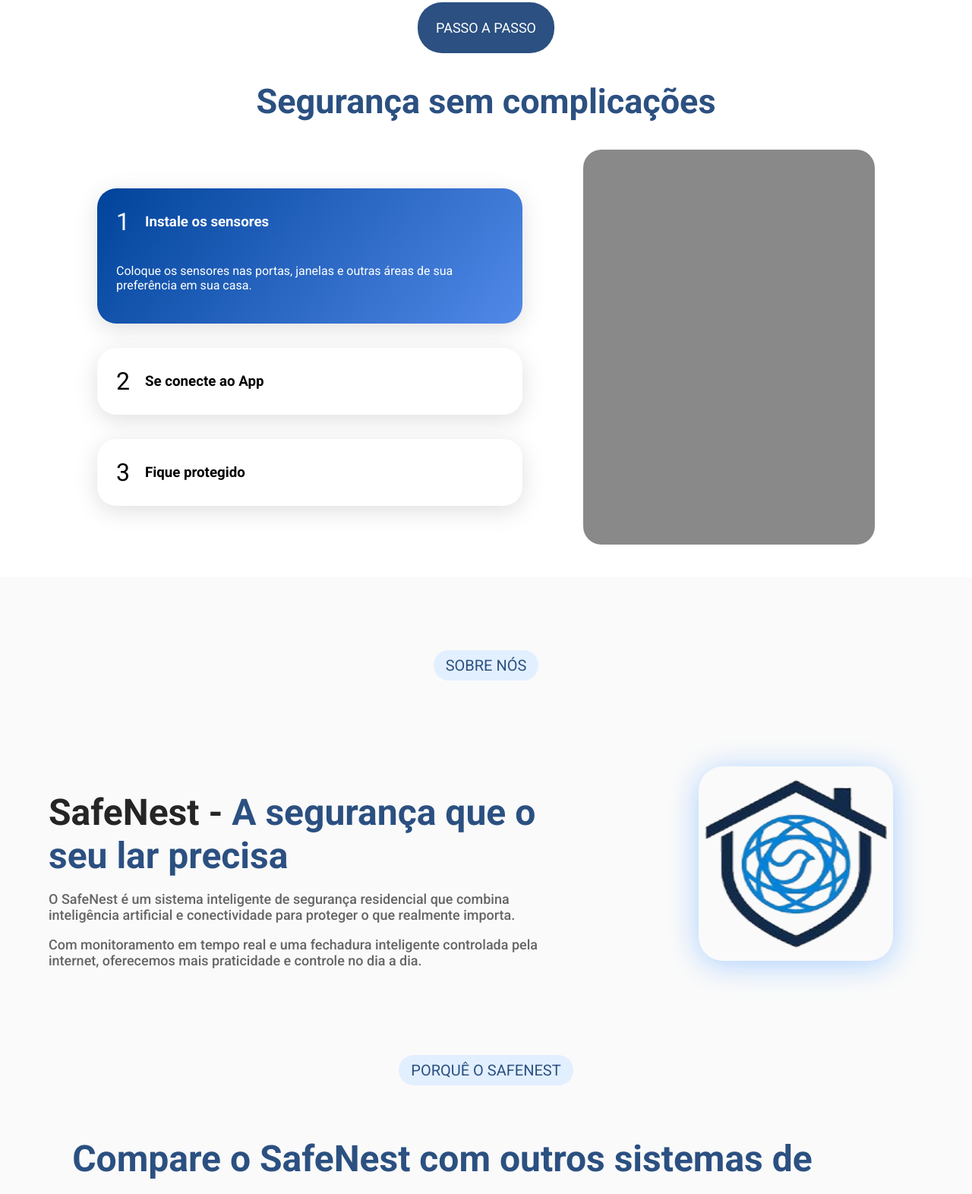
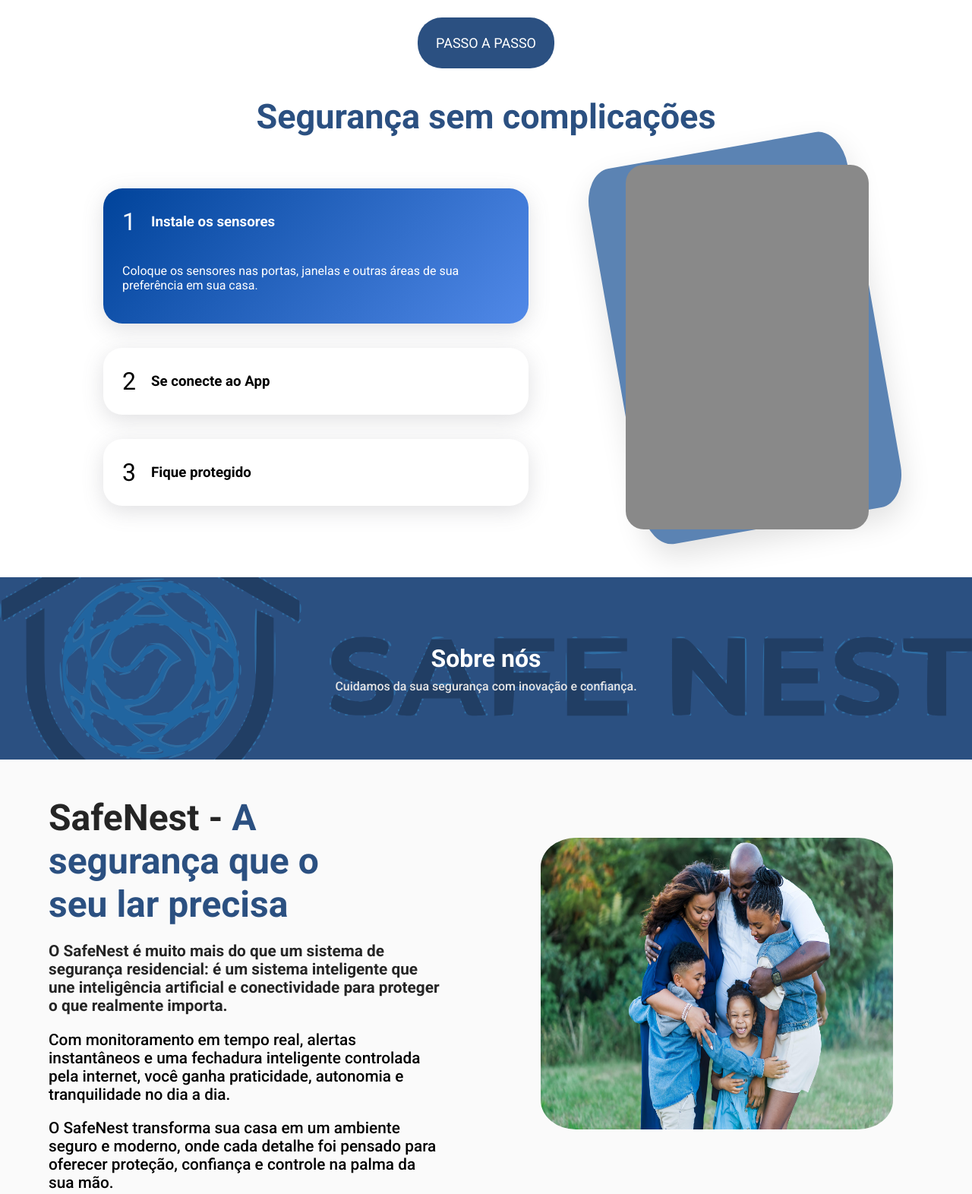
Before and after one commit to mariaeduardadepascoa/SafeNest, a website: page Web/index.html in a window 1280 px wide. Shown: the part 1640-3212 px from the top of the page at 76% size. Drawn offline with nearby package versions, Linux system fonts and the light colour scheme.

Commit message:
Refator e fix: Melhora da seção sobre nós web e concerto de rotas do usuario na API

```diff
--- a/Web/index.html
+++ b/Web/index.html
@@ -160,35 +160,31 @@
                 </div>
 
             </div>
-            <div class="comece-a-usar-imagem SR"></div>
+            <div class="comece-a-usar-wrapper SR">
+                <div class="comece-a-usar-container"></div>
+                <div class="comece-a-usar-imagem"></div>
+            </div>
         </div>
-
-
-
-
-
     </section>
 
     <section id="sobre-nos">
-        <h2 class="titulo-bolha-introducao SR">SOBRE NÓS</h2>
+        <h2 class="titulo-bolha-introducao SR">
+            <img src="../imagens/logoSafeNestescrita.svg" alt="">
+            <p class="texto-sobreposto">Sobre nós</p>
+            <p class="texto-sobreposto2">Cuidamos da sua segurança com inovação e confiança.</p>
+        </h2>
         <div class="containerSobreNos SR">
 
             <article class="conteiner-sobrenos">
-                <div class="texts">
-                    <p class="texto-subtitulo"><span style="color: #252525;">SafeNest - </span> A segurança que o seu
-                        lar
-                        precisa</p>
-                    <p class="texto-geral sobrenos-texto">O SafeNest é um sistema inteligente de segurança residencial
-                        que
-                        combina
-                        inteligência artificial e conectividade para proteger o que realmente importa.</p>
-                    <p class="texto-geral sobrenos-texto">Com monitoramento em tempo real e uma fechadura inteligente
-                        controlada pela
-                        internet, oferecemos mais praticidade e controle no dia a dia.</p>
-                </div>
-                <figure class="imagemSobreNos SR">
-                    <img class="logo-SobreNos" src="../imagens/logoSafeNest.png" />
-                </figure>
+                    <div class="texts">
+                        <p class="texto-subtitulo"><span style="color: #252525;">SafeNest - </span>A segurança que o seu lar precisa</p>
+                        <p class="texto-geral sobrenos-textoT">O SafeNest é muito mais do que um sistema de segurança residencial: é um sistema inteligente que une inteligência artificial e conectividade para proteger o que realmente importa.</p>
+                        <p class="texto-geral sobrenos-texto">Com monitoramento em tempo real, alertas instantâneos e uma fechadura inteligente controlada pela internet, você ganha praticidade, autonomia e tranquilidade no dia a dia.</p>
+                        <p class="texto-geral sobrenos-texto">O SafeNest transforma sua casa em um ambiente seguro e moderno, onde cada detalhe foi pensado para oferecer proteção, confiança e controle na palma da sua mão.</p>
+                    </div>
+                    <figure class="imagemSobreNos SR">
+                            <img class="logo-SobreNos" src="../imagens/alisadyson-family-7257182_1920.jpg" />
+                    </figure>
             </article>
             <h3 class="titulo-bolha-introducao">PORQUÊ O SAFENEST</h3>
 
--- a/Web/scrollReveal.js
+++ b/Web/scrollReveal.js
@@ -41,7 +41,7 @@
 });
 
 //passo a passo
-revelar.reveal('.comece-a-usar-imagem', {
+revelar.reveal('.comece-a-usar-wrapper', {
     duration: 900,
     distance: '90px',
     origin: 'right'
--- a/Web/style.css
+++ b/Web/style.css
@@ -4,6 +4,8 @@
     --azul-principal: #2B5081;
     --preto-principal: #252525;
     --azul-secundario: #586F8C;
+    --azul-quintenario: #5b83b3;
+    --cinza-principal: #474747;
     --branco-principal: #FFFFFF;
     --branco-secundario: #FAFAFA;
     --branco-terciario: #E6E6E6;
@@ -327,39 +329,79 @@
     justify-content: center;
     align-items: center;
     background-color: var(--branco-secundario);
-    gap: 5rem;
     height: auto;
     min-height: 100vh;
 }
 
 .titulo-bolha-introducao {
-    background-color: #E2EFFF;
-    width: fit-content;
-    height: fit-content;
-    padding: 0.5rem 1rem;
-    border-radius: 2rem;
+    background-color: var(--azul-principal);
+    width: 100%;
+    height: 30vh;
+    text-align: center;
+    justify-content: center;
+    flex-direction: column;
+    display: flex;
+    align-items: center;
+    gap: 0.5rem;
     font-family: var(--font-family);
-    color: var(--azul-principal);
-    font-size: 20px;
-    font-weight: normal;
-    margin-top: 6rem;
+    color: var(--preto-principal);
+    position: relative;
+    margin: 0;
 }
+
+.titulo-bolha-introducao img {
+    width: 100%;
+    height: 100%;
+    object-fit: cover;
+    opacity: 50%;
+    position: absolute;
+    top: 0;
+    left: 0;
+    z-index: 1;
+}
+
+.texto-sobreposto {
+    font-size: 2rem;
+    position: relative;
+    z-index: 2;
+    display: flex;
+    align-items: center;
+    margin: 0;
+    justify-content: center;
+    color: var(--branco-principal);
+}
+
+.texto-sobreposto2 {
+    font-size: 1rem;
+    position: relative;
+    font-weight: 500;
+    z-index: 2;
+    margin: 0;
+    display: flex;
+    align-items: center;
+    justify-content: center;
+    color: var(--branco-terciario);
+}
+
 
 .containerSobreNos {
     display: flex;
     flex-direction: column;
+    align-items: center;
+    justify-content: center;
+}
+
+.conteiner-sobrenos {
+    display: flex;
+    flex-direction: row;
+    align-items: center;
     width: 90%;
-    align-items: center;
     justify-content: center;
 }
 
 .containerSobreNos .texts {
     flex-direction: column;
-}
-
-.conteiner-sobrenos {
-    display: flex;
-    flex-direction: row;
+    width: 80%;
 }
 
 #sobre-nos .texto-subtitulo {
@@ -368,6 +410,7 @@
     font-size: 48px;
     font-weight: 600;
     margin-bottom: 1rem;
+    width: 70%;
 }
 
 #sobre-nos .container-comparacao {
@@ -375,7 +418,8 @@
     flex-direction: column;
     gap: 4rem;
 }
-#sobre-nos .wrapper-comparacao-card{
+
+#sobre-nos .wrapper-comparacao-card {
     flex-direction: row;
     display: flex;
     justify-content: center;
@@ -383,7 +427,7 @@
     margin-bottom: 4rem;
 }
 
- #sobre-nos .texto-center {
+#sobre-nos .texto-center {
     text-align: center;
     width: 90%;
 }
@@ -391,11 +435,18 @@
 #sobre-nos .texto-geral {
     font-family: var(--font-family);
     font-weight: var(--font-weight-medium);
+    width: 85%;
+}
+
+#sobre-nos .sobrenos-textoT {
+    color: var(--preto-principal);
+    font-weight: var(--font-weight-bold);
+    font-size: 1.3rem;
 }
 
 #sobre-nos .sobrenos-texto {
-    color: #656565;
-    font-size: 18px;
+    color: var(--cinza);
+    font-size: 1.3rem;
 }
 
 #sobre-nos .comparacao-texto {
@@ -414,14 +465,22 @@
     justify-content: center;
 }
 
+#sobre-nos .imagemSobreNos {
+    width: 55vw;
+    height: 30vw;
+    display: flex;
+    align-items: center;
+    justify-content: center;
+}
+
+
 #sobre-nos .logo-SobreNos {
-    width: 240px;
-    height: 240px;
-    margin-left: 10vw;
-    border-radius: 2rem;
-    box-shadow: 0 5px 40px #ABD0FF;
-    padding: 0.5rem;
+    width: 100%;
+    height: 100%;
+    box-sizing: border-box;
+    border-radius: 10%;
 }
+
 
 #sobre-nos .comparacao-section {
     display: flex;
@@ -463,10 +522,12 @@
     height: fit-content;
     width: 400px;
 }
-#sobre-nos .comparacao-card ul{
+
+#sobre-nos .comparacao-card ul {
     padding: 0;
 
 }
+
 #sobre-nos .comparacao-card-outros {
     background-color: var(--branco-secundario);
     border-color: var(--branco-terciario);
@@ -491,9 +552,9 @@
     display: flex;
     align-items: center;
     justify-content: center;
-    border-radius: 500rem;
-    width: 50px;
-    height: 50px;
+    border-radius: 100%;
+    width: 2.2rem;
+    height: 2.2rem;
     margin-right: 1.5rem;
 
 }
@@ -689,17 +750,42 @@
 }
 
 #comece-a-usar .mainContainer {
+    display: flex;
     flex-direction: row;
-    gap: 5rem;
+    gap: 8rem;
+    position: relative;
     align-items: center;
+}
+
+.comece-a-usar-wrapper {
+    position: relative;
+    width: 25vw;
+    height: 60vh;
     display: flex;
+    align-items: center;
+    justify-content: center;
+}
+
+.comece-a-usar-container {
+    position: absolute;
+    top: 0;
+    left: 0;
+    width: 98%;
+    height: 95%;
+    background-color: var(--azul-quintenario);
+    border-radius: 10%;
+    transform: rotate(-10deg) scale(1.1);
+    box-shadow: 0 15px 35px rgba(0, 0, 0, .12);
+    z-index: 1;
 }
 
 .comece-a-usar-imagem {
     border-radius: 1.5rem;
-    width: 30vw;
-    height: 65vh;
+    width: 100%;
+    height: 100%;
     background-color: #898989;
+    position: relative;
+    z-index: 2;
 }
 
 .passos {
@@ -773,12 +859,14 @@
     width: 20%;
     gap: 0.8rem;
 }
+
 .footer-coluna1 {
     flex-direction: column;
     display: flex;
     width: 20%;
     gap: 1rem;
 }
+
 .footer-texto {
     font-family: var(--font-family);
     font-weight: var(--font-weight-regular);
```
Also changed, not shown: src/controllers/authControllers.js (+3 -14 lines), src/controllers/dispositivoControllers.js (+11 -22 lines), src/controllers/usuarioControllers.js (added, +105 -0 lines), src/models/usuario.js (+45 -3 lines), src/routes/routes.js (+16 -1 lines), imagens/alisadyson-family-7257182_1920.jpg (added).
